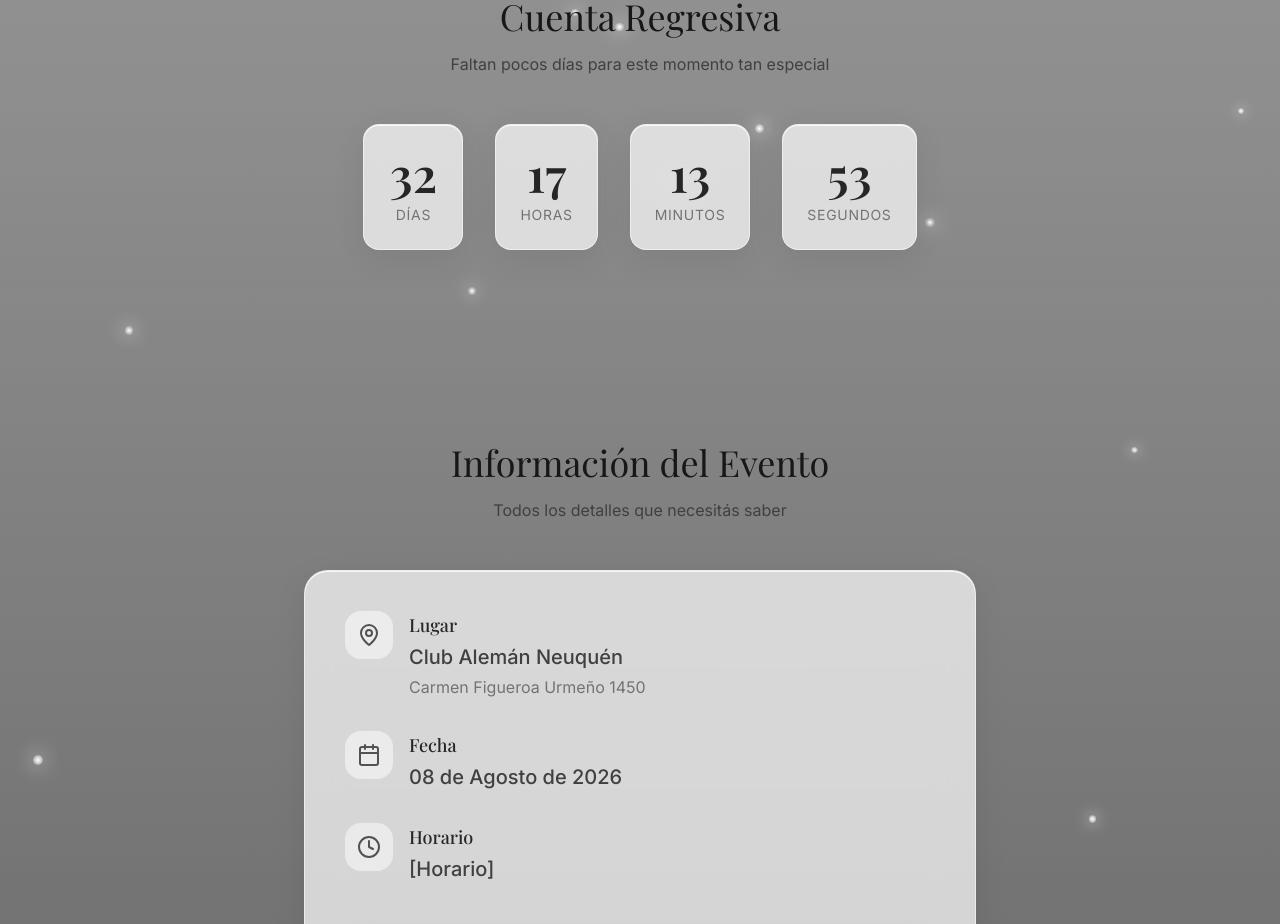
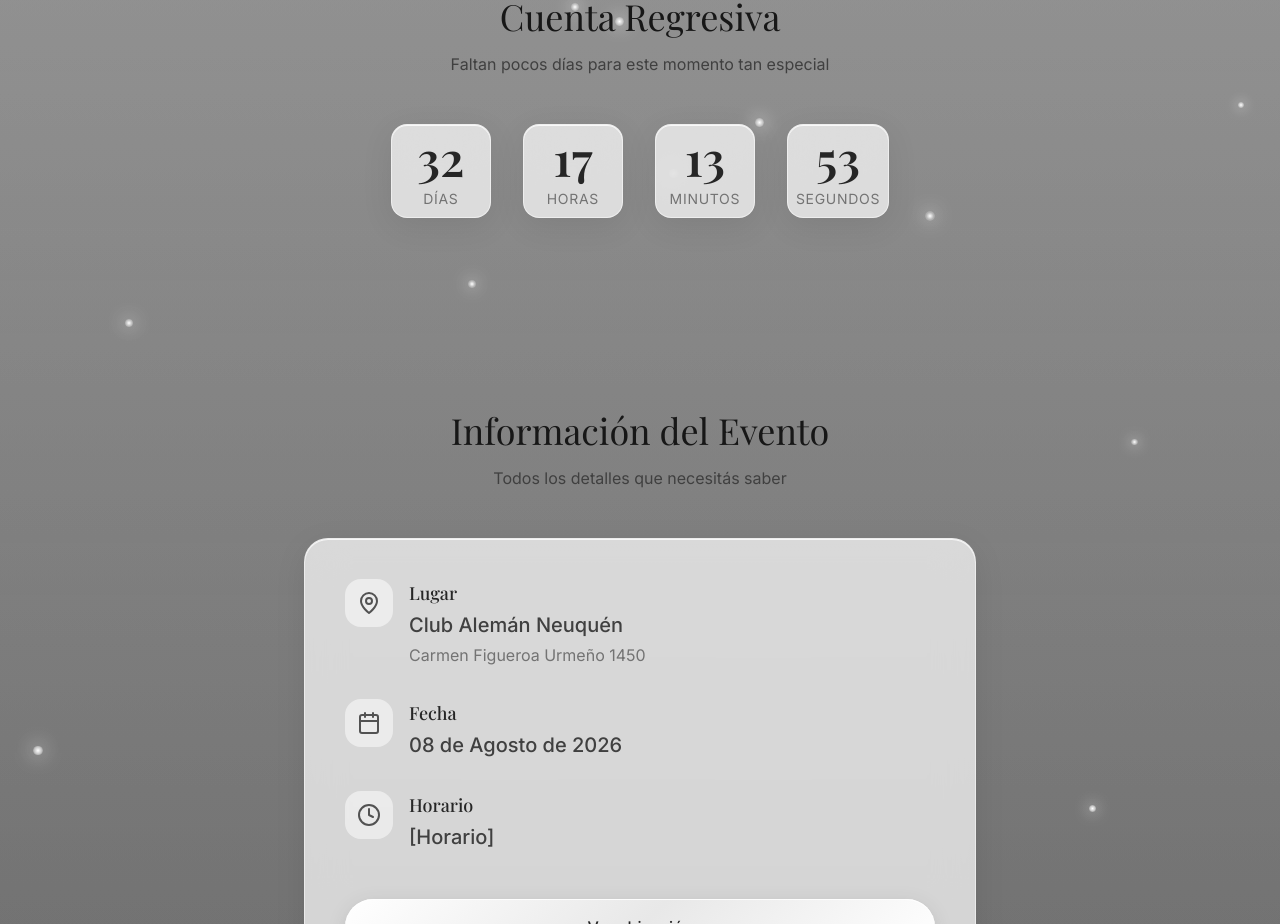
Before and after one commit to MauryBenavidez/xv-invitation-page, a React (Vite) app: page / in a window 1280 px wide. Shown: the part 900-1824 px from the top of the page. Built offline with nearby package versions, Linux system fonts and the light colour scheme; a web font is replaced by a local one.

Commit message:
Cambio en tamaño del reloj parte 3

```diff
--- a/src/components/Countdown.tsx
+++ b/src/components/Countdown.tsx
@@ -60,7 +60,7 @@ export function Countdown({ targetDate }: CountdownProps) {
 
       {timeUnits.map((unit) => (
         <div key={unit.label} className="group">
-          <div className="glass-card rounded-2xl p-4 md:p-6 min-w-[90px] md:min-w-[100px] relative overflow-hidden">
+          <div className="glass-card rounded-2xl p-3 md:p-2 min-w-[85px] md:min-w-[100px] relative overflow-hidden">
             <div className="absolute inset-0 shimmer-effect opacity-0 group-hover:opacity-100 transition-opacity duration-500" />
             <div className="relative z-10">
               <span className="block text-3xl md:text-5xl font-display font-semibold text-silver-800 text-center tabular-nums">
```
